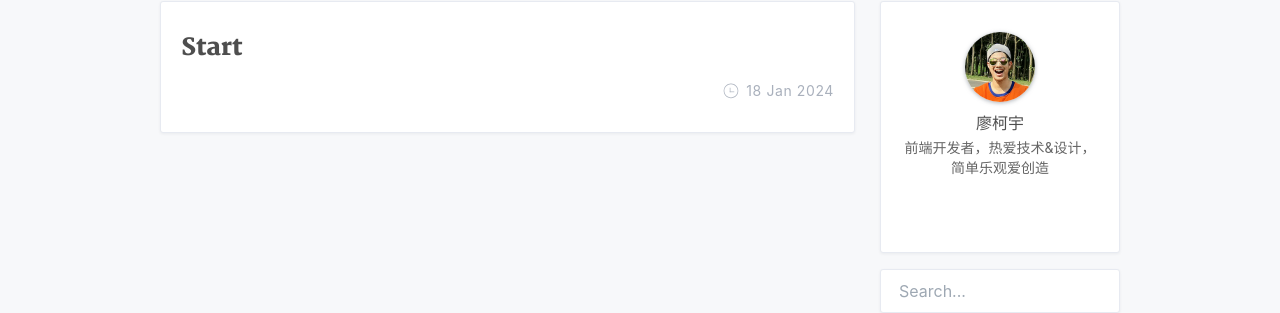
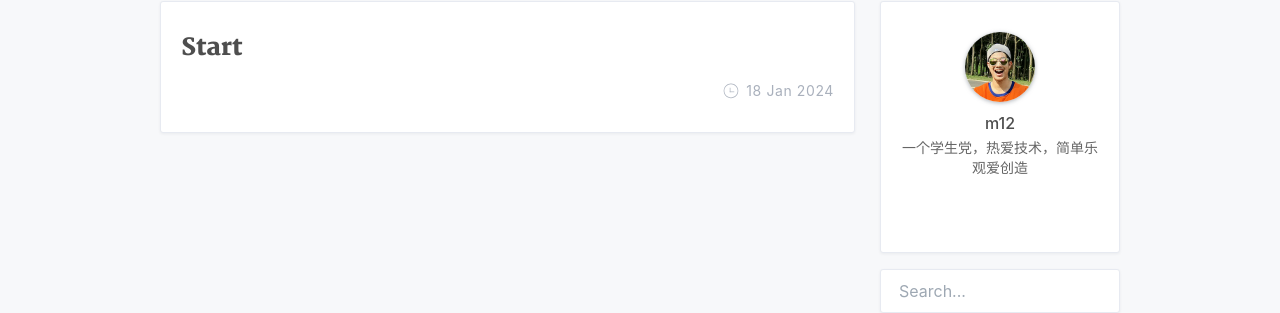
Before and after one commit to m000001002/m000001002.github.io, a Jekyll site: the page built from index.html, in a window 1280 px wide and 951 px high. Shown: the part 499-812 px from the top of the window. Built offline with Jekyll 4.4.1, drawn with Linux system fonts in a browser that asks for light colours; nearby versions of some CDN libraries; the list of posts is cut into pages by our own code; a style sheet for code colours, icons or effects is not loaded.

Commit message:
Update _config.yml

```diff
--- a/_config.yml
+++ b/_config.yml
@@ -24,9 +24,9 @@ footer:
   since: 2017
 
 # Author 配置博主信息
-author: '廖柯宇'
-nickname: '悟空'
-bio: '前端开发者，热爱技术&设计，简单乐观爱创造'
+author: 'm12'
+nickname: '木壹贰'
+bio: '一个学生党，热爱技术，简单乐观爱创造'
 avatar: '/assets/img/profile.png'
 
 # Search
@@ -59,7 +59,7 @@ sns:
   weibo: '//weibo.com/lovecolcol'
   juejin: '//juejin.im/user/57a6f434165abd006159b4cc'
   instagram: '//www.instagram.com/steveliaocn'
-  github: '//github.com/kaeyleo'
+  github: '//github.com/m000001002'
 
 # Tags 设置标签
 recommend-tags: true # whether or not display recommend-tags on the sidebar
```
